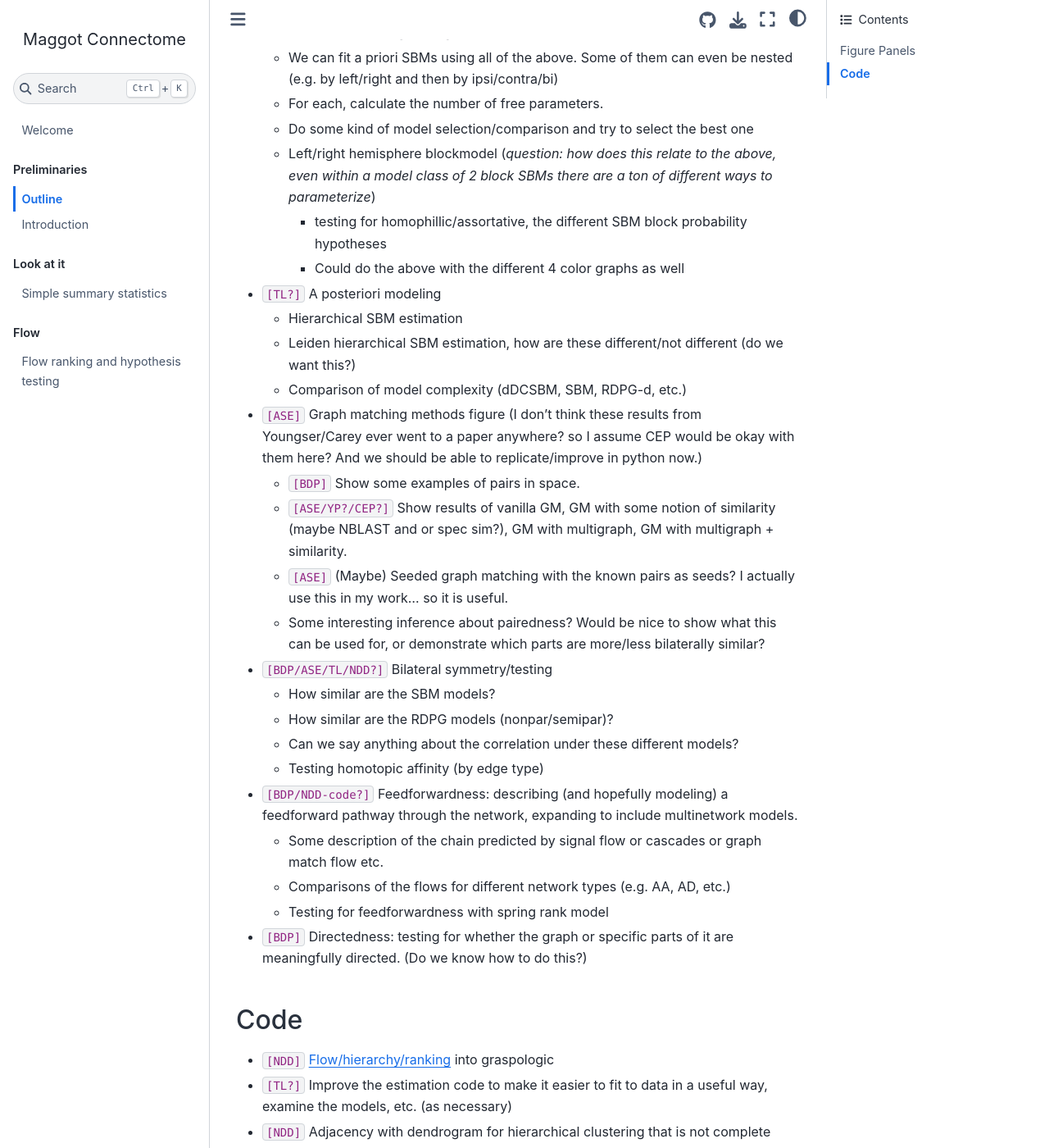
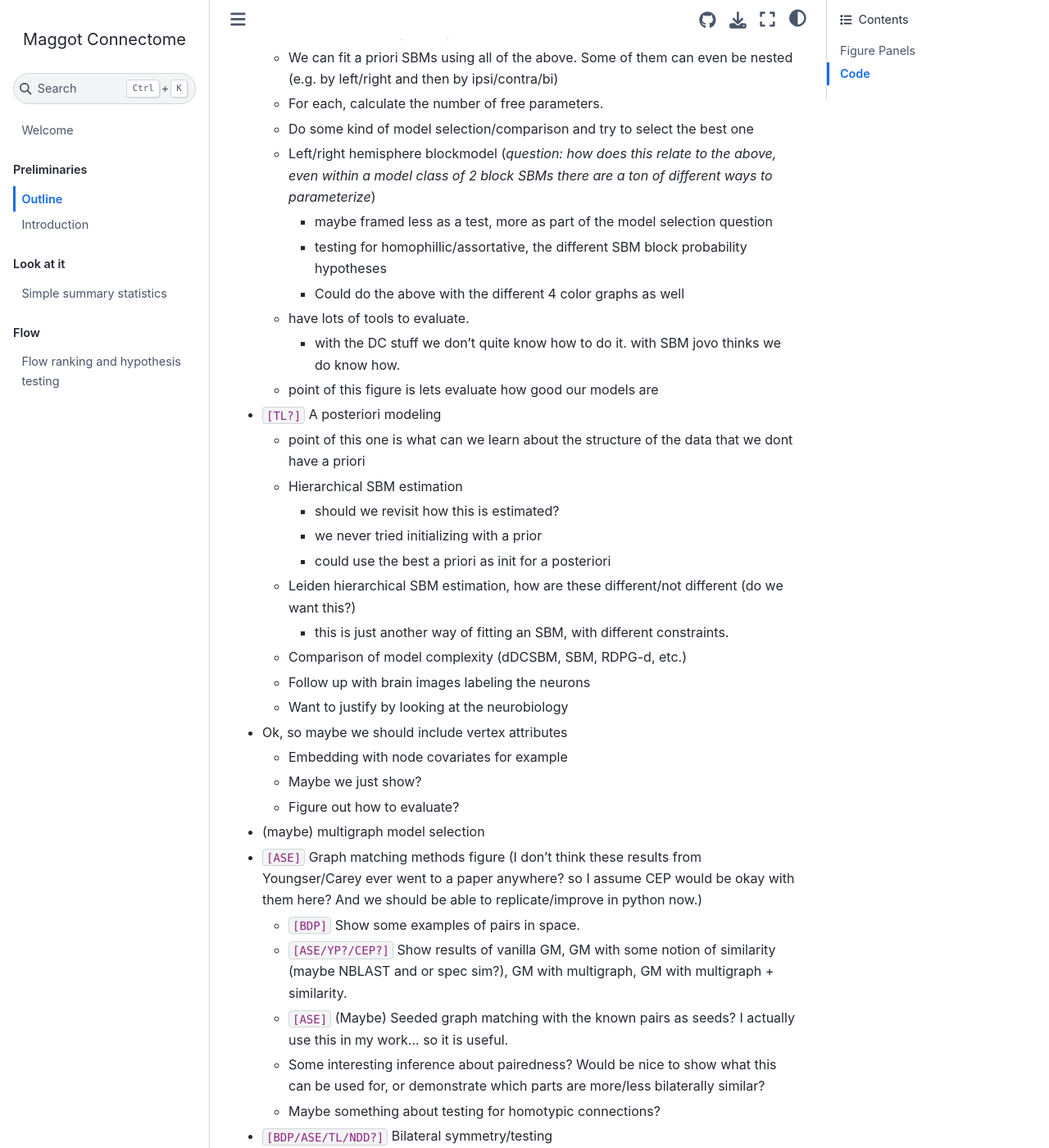
Before and after one commit to neurodata/maggot_connectome, a Jupyter Book: the page built from docs/outline.md, in a window 1280 px wide and 1400 px high, scrolled down 694 px. Shown: the whole window at 82% size. Built offline with Jupyter Book 1.0.4 settings and Sphinx 7.4.7 and the Sphinx Book theme 1.1.4, drawn with Linux system fonts in a browser that asks for light colours; pages that are not in the unit, such as notebooks, are missing from menus; some of the changed text lies outside the part shown.

Commit message:
Update outline.md

```diff
--- a/docs/outline.md
+++ b/docs/outline.md
@@ -20,28 +20,47 @@
     - For each, calculate the number of free parameters.
     - Do some kind of model selection/comparison and try to select the best one
     - Left/right hemisphere blockmodel (_question: how does this relate to the above, even within a model class of 2 block SBMs there are a ton of different ways to parameterize_)
+        - maybe framed less as a test, more as part of the model selection question
         - testing for homophillic/assortative, the different SBM block probability hypotheses
         - Could do the above with the different 4 color graphs as well
+    - have lots of tools to evaluate.
+        - with the DC stuff we don't quite know how to do it. with SBM jovo thinks we do know how.
+    - point of this figure is lets evaluate how good our models are
 - `[TL?]` A posteriori modeling
+    - point of this one is what can we learn about the structure of the data that we dont have a priori
     - Hierarchical SBM estimation
+        - should we revisit how this is estimated?
+        - we never tried initializing with a prior
+        - could use the best a priori as init for a posteriori
     - Leiden hierarchical SBM estimation, how are these different/not different (do we want this?)
+        - this is just another way of fitting an SBM, with different constraints.
     - Comparison of model complexity (dDCSBM, SBM, RDPG-d, etc.)
+    - Follow up with brain images labeling the neurons
+    - Want to justify by looking at the neurobiology
+- Ok, so maybe we should include vertex attributes
+    - Embedding with node covariates for example
+    - Maybe we just show?
+    - Figure out how to evaluate?
+- (maybe) multigraph model selection
 - `[ASE]` Graph matching methods figure (I don't think these results from Youngser/Carey ever went to a paper anywhere? so I assume CEP would be okay with them here? And we should be able to replicate/improve in python now.)
     - `[BDP]` Show some examples of pairs in space.
     - `[ASE/YP?/CEP?]` Show results of vanilla GM, GM with some notion of similarity (maybe NBLAST and or spec sim?), GM with multigraph, GM with multigraph + similarity.
     - `[ASE]` (Maybe) Seeded graph matching with the known pairs as seeds? I actually use this in my work... so it is useful.
     - Some interesting inference about pairedness? Would be nice to show what this can be used for, or demonstrate which parts are more/less bilaterally similar?
+    - Maybe something about testing for homotypic connections?
 - `[BDP/ASE/TL/NDD?]` Bilateral symmetry/testing
     - How similar are the SBM models?
+        - chi square test?
     - How similar are the RDPG models (nonpar/semipar)?
+        - maybe select best model and compare left right on those
     - Can we say anything about the correlation under these different models?
     - Testing homotopic affinity (by edge type)
+- `[BDP]` Directedness: testing for whether the graph or specific parts of it are meaningfully directed. (Do we know how to do this?)
 - `[BDP/NDD-code?]` Feedforwardness: describing (and hopefully modeling) a feedforward pathway through the network, expanding to include multinetwork models.
     - Some description of the chain predicted by signal flow or cascades or graph match flow etc.
     - Comparisons of the flows for different network types (e.g. AA, AD, etc.)
     - Testing for feedforwardness with spring rank model
-- `[BDP]` Directedness: testing for whether the graph or specific parts of it are meaningfully directed. (Do we know how to do this?)
-
+    - maybe goes in Cambridge paper?
 
 ## Code
 - `[NDD]` [Flow/hierarchy/ranking](https://github.com/microsoft/graspologic/issues/636) into graspologic
```
